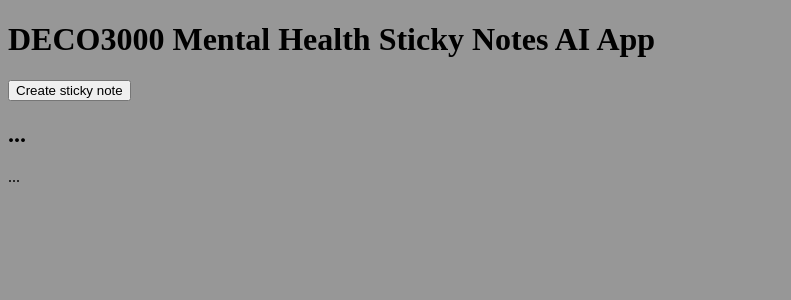
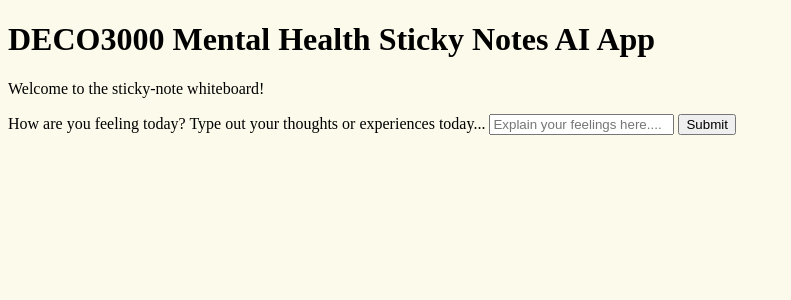
Before and after one commit to vawklee/DECO3000_Prototype, a Flask app: page / in a window 1280 px wide. Shown: the top 300 px of the page, without its empty margins (0-791 px from the left). Run offline with Flask 3, Linux system fonts and the light colour scheme.

Commit message:
front-end styling

```diff
--- a/templates/index.html
+++ b/templates/index.html
@@ -4,8 +4,16 @@
     <meta charset="UTF-8">
     <title>DECO3000 AI App</title>
     <style>
+        :root {
+            --background: rgb(252, 250, 235);
+            --pink: rgb(255, 186, 186);
+            --purple: rgb(218, 186, 255);
+            --blue: rgb(186, 225, 255);
+            --green: rgb(199, 255, 186);
+            --yellow: rgb(255, 252, 186);
+        }
         body {
-            background-color: rgb(151, 151, 151);
+            background-color: var(--background);
         }
 
         .popup {
@@ -37,57 +45,131 @@
             text-decoration: none;
             cursor: pointer;
         }
+
+        #stickyNoteDisplay {
+            display: flex;
+            flex-direction: row;
+            width: 95vw;
+        }
+        #stickyNoteDisplay>div {
+            width: 500px;
+            height: 350px;
+            border: red solid 2px;
+            border-radius: 2px;
+            background-color: var(--green);
+            filter: drop-shadow(3px 3px 3px #717171);
+        }
     </style>
 </head>
 <body>
     <h1>DECO3000 Mental Health Sticky Notes AI App</h1>
-    <button id="createSticky">Create sticky note</button>
-    <article id="stickyModal" class="popup">
+    <p>Welcome to the sticky-note whiteboard!</p>
+    <!-- button opens the stickynote modal -->
+    <!-- <button id="createSticky">Create sticky note</button> -->
+    <form id="stickyNoteForm" onsubmit="submitForm(event)" method ="POST">
+        <label for="stickyNoteInput">How are you feeling today? Type out your thoughts or experiences today...</label>
+        <input required type="text" id="stickyNoteInput" name="stickyNoteInput" placeholder="Explain your feelings here...." value="">
+        <input type="submit" value="Submit" onclick="submitForm(event)" method="POST" id="formSubmitBtn">
+    </form>
+    <div id="stickyNoteDisplay"></div>
+    <!-- <article id="stickyModal" class="popup">
         <section class="stickyModalContent">
             <span class="closeModal">&times;</span>
             <p>This is where you would type your thoughts and how you are feeling today</p>
-            <!--Modified the form to send a request to Flask Backend to be reviewed-->
+            Modified the form to send a request to Flask Backend to be reviewed
             <form id="'stickyNoteForm" onsubmit="submitForm(event)" method ="POST">
                 <label for="stickyNoteInput">How are you feeling? What are your thoughts?</label>
                 <input required type="text" id="stickyNoteInput" name="stickyNoteInput" placeholder="Type something here...." value="">
                 <input type="submit" value="Submit">
             </form>
-            <!-- <form>
-                <label for="stickyNoteInput">How are you feeling? What are your thoughts?</label>
-                <input required type="text" id="stickyNoteInput" name="stickyNoteInput" placeholder="Type something here...." value="">
+        </section>
+    </article> -->
 
-                <input type="submit" value="Submit">
-            </form> -->
-        </section>
-    </article>
-
-    <h2 id="editable">...</h2>
-    <div id="stickyNotesContainer">...</div>
+    <!-- <h2 id="editable">...</h2> -->
+    <div id="stickyNotesContainer"></div>
 
     <script>
-        var stickyNoteButton = document.getElementById("createSticky");
-        var stickyModal = document.getElementById("stickyModal");
-        var span = document.getElementsByClassName("closeModal")[0];
+        // ---- Old form using modal popup ----
+        // var stickyNoteButton = document.getElementById("createSticky");
+        // var stickyModal = document.getElementById("stickyModal");
+        // var span = document.getElementsByClassName("closeModal")[0];
 
-        stickyNoteButton.addEventListener("click", createStickyModal);
-        span.addEventListener("click", closeModal);
-        function createStickyModal() {
-            console.log('Create sticky note button was clicked.');
-            var heading = document.getElementById("editable");
-            heading.textContent = "Create sticky note button was clicked";
+        // stickyNoteButton.addEventListener("click", createStickyModal);
+        // span.addEventListener("click", closeModal);
+        // function createStickyModal() {
+        //     console.log('Create sticky note button was clicked.');
+        //     var heading = document.getElementById("editable");
+        //     heading.textContent = "Create sticky note button was clicked";
 
-            stickyModal.style.display = "block";
+        //     stickyModal.style.display = "block";
+        // }
+
+        // function closeModal() {
+        //     stickyModal.style.display = "none";
+        //     console.log('close modal button clicked');
+        // }
+        // window.onclick = function(event) {
+        //     if (event.target == stickyModal) {
+        //         stickyModal.style.display = "none";
+        //     }
+        // }
+        // ---- ---- ---- ---- ---- ----
+
+        const form = document.getElementById('stickyNoteForm');
+        var stickyNoteDisplay = document.getElementById("stickyNoteDisplay");
+        var submitButton = document.getElementById('formSubmitBtn');
+
+        function displayStickyNotes() {
+            let localSticky = JSON.parse(localStorage.getItem('stickies'));
+
+            if (localSticky !== null) {
+                localSticky.forEach(function(stickyNote) {
+                    let item = document.createElement('div');
+                    item.setAttribute('data-id', stickyNote.id);
+
+                    let information = document.createElement('p');
+                    information.innerHTML = `<p>${stickyNote.info}</p>`;
+
+                    item.appendChild(information);
+                    stickyNoteDisplay.appendChild(item);
+                    form.reset();
+                })
+            } else {
+                console.log("sticky note display is currently empty");
+            }
+        }
+        function addStickyNote(info) {
+            let stickyNote = {
+                info,
+                date: new Date().toDateString(),
+                id: Date.now()
             }
 
-        function closeModal() {
-            stickyModal.style.display = "none";
-            console.log('close modal button clicked');
-        }
-        window.onclick = function(event) {
-            if (event.target == stickyModal) {
-                stickyModal.style.display = "none";
+            let localSticky = JSON.parse(localStorage.getItem('stickies'));
+
+            if (localSticky == null) {
+                localSticky = [stickyNote];
+            } else {
+                if (localSticky.find(element => element.id === book.id)) {
+                    console.log("Stickynote ID already exists");
+                } else {
+                    localSticky.push(stickyNote);
+                    console.log("stickynote was added", stickyNote);
                 }
             }
+            localStorage.setItem('stickies', JSON.stringify(localSticky));
+            displayStickyNotes();
+        }
+
+        form.addEventListener('submit', function(e) {
+            console.log(form.elements.stickyNoteInput.value);
+
+            addStickyNote(form.elements.stickyNote.value);
+            form.reset();
+        })
+        displayStickyNotes();
+
+        // ---- TextBlob and Wordware Backend ----
         // This section handles the sending of form data to flask backend
         // async function always returns a Promise, which is a placeholder for a value that will be resolved (completed) in the future
         async function submitForm(event) {
@@ -130,7 +212,6 @@ newStickyNote.textContent = `${userText}${sentimentText}${wordwareText}`;
                     // Append the new sticky note to the container
                     stickyNotesContainer.appendChild(newStickyNote);
                 }
-
                 closeModal();
             } catch (error){
                 console.error('Error during fetch: ', error);
```
Also changed, not shown: README.md. Lines whose indentation alone changed are shown as unchanged.
